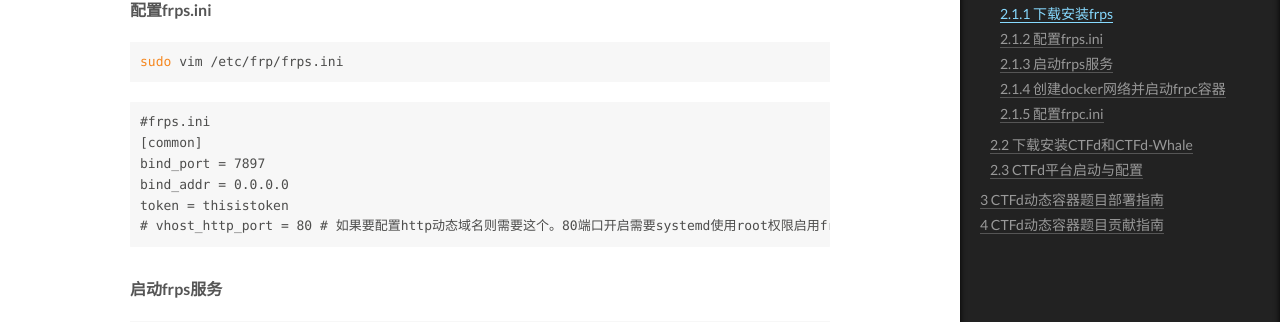
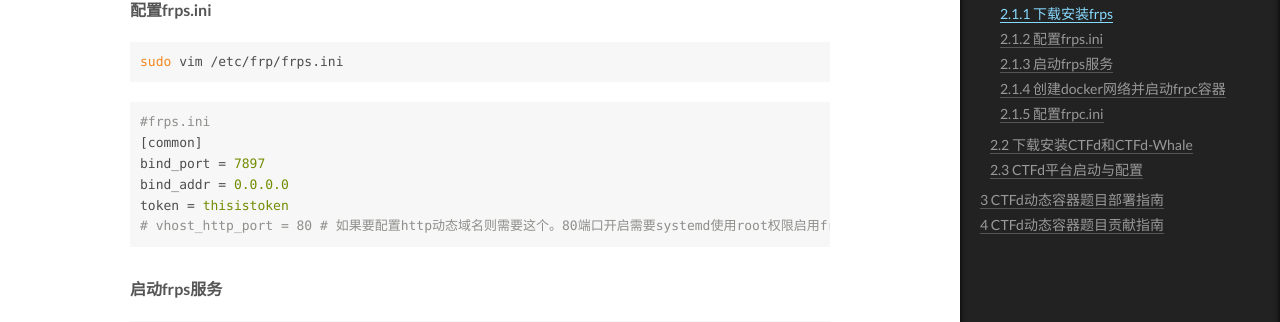
Before and after one commit to Up-wind/Upw1nd.github.io, a Jekyll site: the page built from _posts/2021-05-28-CTFd.md, in a window 1280 px wide and 1400 px high, scrolled down 2024 px. Shown: the part 144-466 px from the top of the window. Built offline with Jekyll 4.4.1, drawn with Linux system fonts in a browser that asks for light colours; some of the changed text lies outside the part shown.

Commit message:
Update 2021-05-28-CTFd.md

````diff
--- a/_posts/2021-05-28-CTFd.md
+++ b/_posts/2021-05-28-CTFd.md
@@ -60,7 +60,7 @@
 sudo vim /etc/frp/frps.ini
 ```
 
-```
+```ini
 #frps.ini
 [common]
 bind_port = 7897
@@ -109,7 +109,7 @@
 vim ~/frp_0.36.2_linux_amd64/frpc.ini
 ```
 
-```
+```ini
 #frpc.ini，只需修改common段
 [common]
 server_addr = 172.17.0.1 #这里填写服务器ip addr之后docker0的ip地址
@@ -285,11 +285,15 @@
 ```
 
 > 不添加 `urllib3==1.25.11` 会导致
+>
 > `ERROR: botocore 1.12.253 has requirement urllib3<1.26,>=1.20; python_version == “2.7”, but you’ll have urllib3 1.26.4 which is incompatible.`
+>
 > 不添加 `pyrsistent==0.14.0` 会导致
+>
 > `ERROR: Package ‘pyrsistent’ requires a different Python: 2.7.18 not in ‘>=3.5’`
-> 不添加 `banal==0.4.2` 会导致
-> CTFd容器无法启动，在 docker logs 中会提示：
+>
+> 不添加 `banal==0.4.2` 会导致CTFd容器无法启动，在 docker logs 中会提示：
+>
 > `def is_sequence(obj: Any) -> bool syntax error:`
 
 ### CTFd平台启动与配置
@@ -334,7 +338,7 @@
 
 2.进入该目录，将可执行文件拷贝到该目录下，命名为 pwn。创建一个 Dockerfile 文件，内容如下：
 
-```docker
+```dockerfile
 FROM upw1nd/pwn_base_16_new
 COPY pwn /pwn/pwn
 ```
@@ -353,7 +357,7 @@
 
 例如：
 
-```
+```bash
 docker build -t upw1nd/testyournc ./
 ```
 
````
